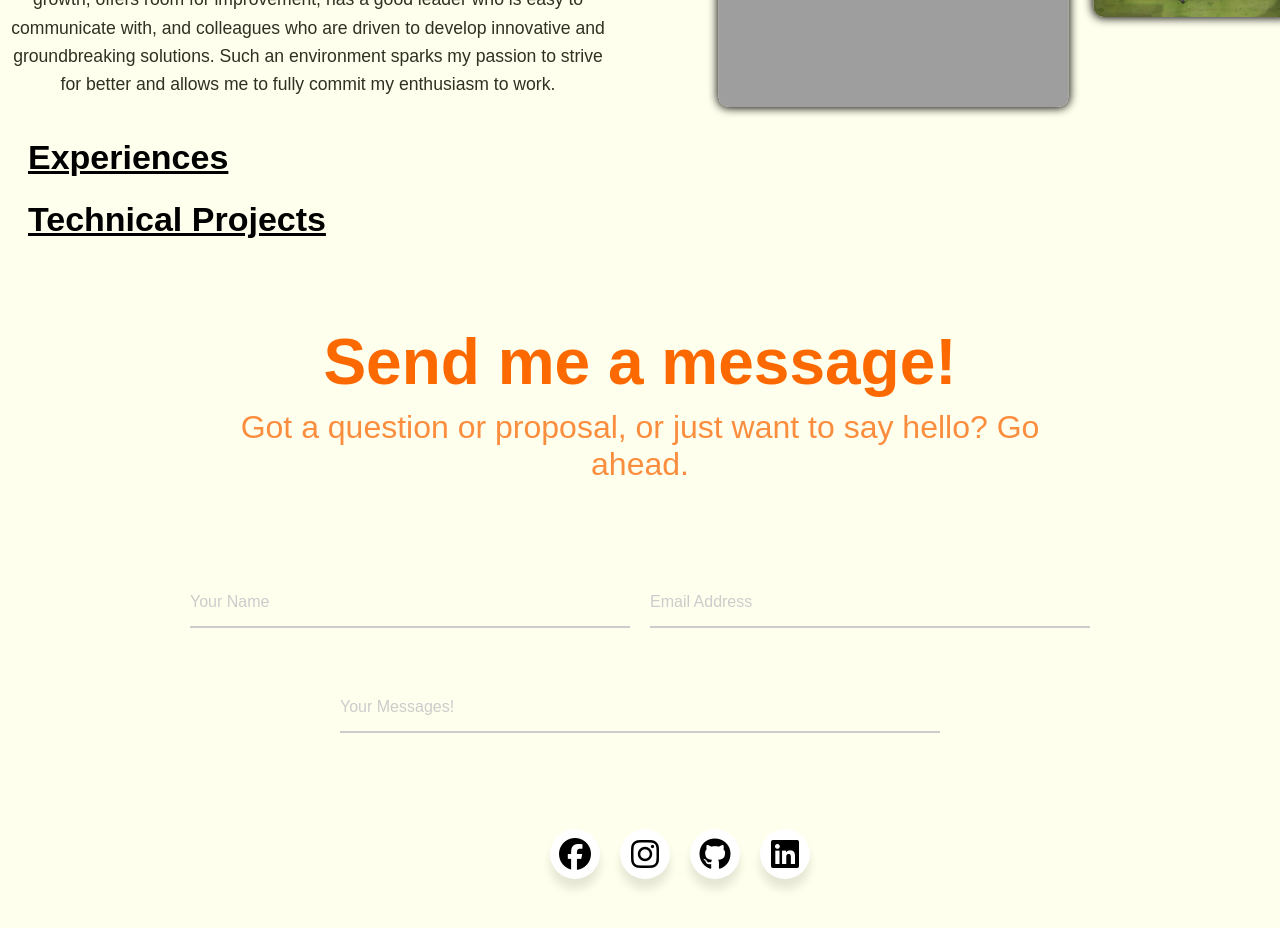
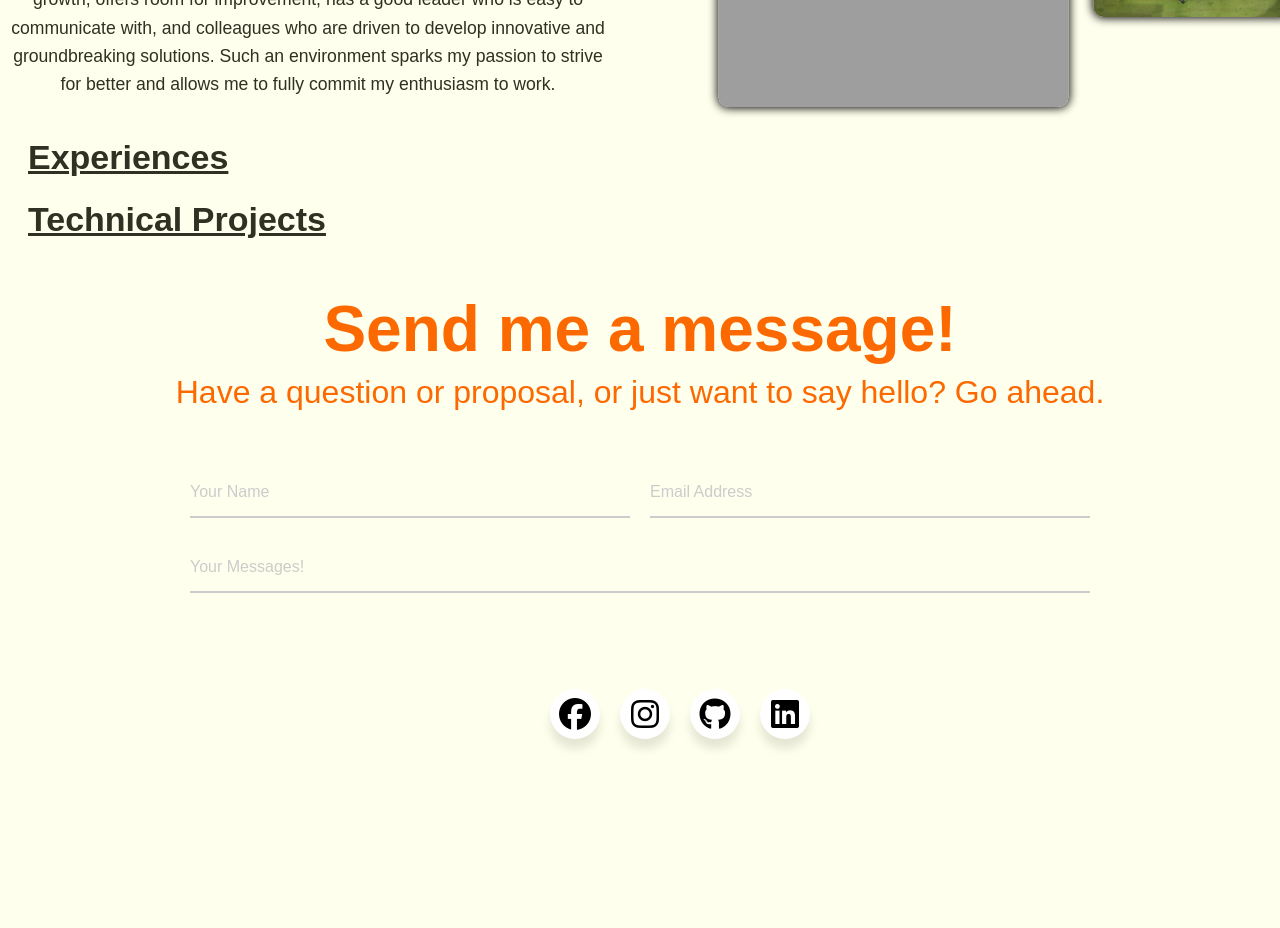
Before and after one commit to JCpennyChen/John-Chen-Portfolio, a React (Vite) app: page / in a window 1280 px wide. Shown: the part 660-1588 px from the top of the page. After the commit the page ends 1483 px from the top, so only its background shows below. Built offline with nearby package versions, Linux system fonts and the light colour scheme; grey boxes are pictures that could not be loaded.

Commit message:
Updated the theme buttons

```diff
--- a/src/components/1-Header-Section/Header.jsx
+++ b/src/components/1-Header-Section/Header.jsx
@@ -8,7 +8,13 @@ import "/Users/johnchen123/John-Chen-Portfolio/src/css/1-header-section/drop-dow
 const Header = () => {
     const [open, setOpen] = useState(false);
     const toggleDropDownMenu = () => setOpen(!open);
-    const lightDarkMode = () => setOpen(!open);
+
+    const [isDarkMode, setDarkMode] = useState(false);
+
+    const lightDarkMode = () => {
+        setDarkMode(!isDarkMode);
+        document.body.classList.toggle("dark-mode", !isDarkMode);
+    };
 
     return (
         <header className="top-header">
@@ -81,10 +87,15 @@ function NavItem({ children, targetId }) {
     );
 }
 
-const ToggleButton = (lightDarkMode) => {
+const ToggleButton = (lightDarkMode, isDarkMode) => {
     return (
         <div class="theme-switch">
-            <input type="checkbox" id="theme-checkbox" />
+            <input
+                type="checkbox"
+                id="theme-checkbox"
+                checked={isDarkMode}
+                onChange={lightDarkMode}
+            />
             <label for="theme-checkbox">
                 <div></div>
                 <span>
@@ -115,7 +126,6 @@ const ToggleButton = (lightDarkMode) => {
                 </span>
             </label>
         </div>
-
     );
 }
 
--- a/src/components/5-Bottom-Contact-Section/BottomContactSection.jsx
+++ b/src/components/5-Bottom-Contact-Section/BottomContactSection.jsx
@@ -8,7 +8,7 @@ function BottomContactSecion() {
             {/* Message Box Section */}
             <div className="message-box">
                 <h2>Send me a message!</h2>
-                <p>Got a question or proposal, or just want to say hello? Go ahead.</p>
+                <p>Have a question or proposal, or just want to say hello? Go ahead.</p>
             </div>
             {/* Top Contact Section */}
             <div className="top-contact-section-container">
--- a/src/css/1-header-section/drop-down-menu.css
+++ b/src/css/1-header-section/drop-down-menu.css
@@ -25,6 +25,11 @@
     transform: rotate(0deg);
     transition: .25s ease-in-out;
 }
+
+body.dark-mode .burger span {
+    background: white;
+}
+
 
 .burger span:nth-of-type(1) {
     top: 0px;
--- a/src/css/1-header-section/header.css
+++ b/src/css/1-header-section/header.css
@@ -1,4 +1,3 @@
-/* Header Section */
 .top-header {
     position: sticky;
     top: 0;
@@ -6,6 +5,9 @@
     padding: 6px 20px;
     border-bottom: 2px solid #ddd;
     z-index: 9999;
+    color: rgb(0, 0, 0);
+    border-radius: 12px;
+    border-bottom: 2px solid rgb(115, 115, 115);
 }
 
 .left-section {
@@ -13,3 +15,8 @@
     align-items: center;
     gap: 10px;
 }
+
+body.dark-mode .top-header {
+    background-color: rgb(48, 48, 35);
+    border-bottom: 2px solid rgb(140, 140, 140);
+}
--- a/src/css/1-header-section/top-right-button-container.css
+++ b/src/css/1-header-section/top-right-button-container.css
@@ -23,7 +23,11 @@
     border-radius: 500px;
     overflow: hidden;
     background: #d5d3828b;
-    color: rgb(255, 255, 255);
+    color: white;
+}
+
+body.dark-mode .nav-item {
+    color: black;
 }
 
 .nav-item span {
@@ -34,6 +38,10 @@
 
 .nav-item:hover span {
     color: black;
+}
+
+body.dark-mode .nav-item:hover span {
+    color: white;
 }
 
 .nav-item::before,
@@ -55,6 +63,10 @@
     transition: transform 0.4s cubic-bezier(0.3, 1, 0.8, 1);
 }
 
+body.dark-mode .nav-item::before {
+    background: white;
+}
+
 .nav-item:hover::before {
     transform: translate3d(100%, 0, 0);
 }
--- a/src/css/2-introduction-section/introduction.css
+++ b/src/css/2-introduction-section/introduction.css
@@ -4,12 +4,24 @@
   align-items: flex-start;
 }
 
+.autobiography {
+  flex: 1;
+  font-size: 1.1rem;
+  line-height: 1.6;
+  color: rgb(48, 48, 35);
+  max-width: 600px;
+  text-align: center;
+}
+
+body.dark-mode .autobiography {
+  color: rgb(255, 255, 237);
+}
+
 .autobiography h1 {
   position: relative;
   margin-left: 50px;
-    color: rgb(48, 48, 35);
-    font-weight: bold!important;
-    letter-spacing: 7px!important;
+  font-weight: bold !important;
+  letter-spacing: 7px !important;
   overflow: hidden;
   border-right: 2px solid rgb(48, 48, 35);
   white-space: nowrap;
@@ -22,6 +34,7 @@
   from {
     width: 0;
   }
+
   to {
     width: 490px;
   }
@@ -31,19 +44,12 @@
   from {
     border-right-color: rgb(48, 48, 35);
   }
+
   to {
     border-right-color: transparent;
   }
 }
 
-.autobiography {
-    flex: 1;
-    font-size: 1.1rem;
-    line-height: 1.6;
-    color: rgb(48, 48, 35);
-    max-width: 600px;
-    text-align: center;
-}
 
 .card-container {
   flex: 1;
--- a/src/css/3-experience-section/experience.css
+++ b/src/css/3-experience-section/experience.css
@@ -1,6 +1,14 @@
+.Experience {
+    margin-left: 20px;
+    text-align: left;
+}
+
 .Experience h1 {
     font-size: 34px;
     text-decoration: underline;
-    text-align: left;
-    margin-left: 20px;
+    color: rgb(48, 48, 35);
 }
+
+body.dark-mode .Experience h1 {
+    color: rgb(255, 255, 237);
+}
--- a/src/css/4-project-section/project.css
+++ b/src/css/4-project-section/project.css
@@ -1,6 +1,14 @@
+.technical-projects {
+    text-align: left;
+    margin-left: 20px;
+}
+
 .technical-projects h1 {
     font-size: 34px;
     text-decoration: underline;
-    text-align: left;
-    margin-left: 20px;
+    color: rgb(48, 48, 35);
 }
+
+body.dark-mode .technical-projects h1 {
+    color: rgb(255, 255, 237);
+}
--- a/src/css/5-bottom-contact-section/bottom-contact-section.css
+++ b/src/css/5-bottom-contact-section/bottom-contact-section.css
@@ -1,21 +1,17 @@
 /* Message Box Styling */
 .message-box {
+    color: #fb6900;
     text-align: center;
-    margin: 20px auto;
-    padding: 10px;
-    max-width: 800px;
 }
 
 .message-box h2 {
     font-size: 64px;
-    color: #fb6900;
-    margin-bottom: 10px;
+    margin-bottom: 8px;
 }
 
 .message-box p {
     font-size: 32px;
-    color: #fb8d3e;
-    margin: 0;
+    margin-top: 0;
 }
 
 /* Generic styling for all text inputs */
@@ -65,7 +61,6 @@
     position: relative;
     margin: 10px auto;
     width: 75%;
-    max-width: 600px;
 }
 
 .top-contact-section-container {
@@ -75,6 +70,7 @@
     align-items: center;
     gap: 20px;
     max-width: 900px;
+    margin-bottom: 20px;
     margin: 0 auto;
 }
 
@@ -83,27 +79,23 @@
     flex-direction: column;
     justify-content: center;
     align-items: center;
-    max-width: 900px;
+    max-width: 1200px;
     margin: 20px auto;
 }
 
 .top-contact-section-container .input-container {
-    margin-top: 80px;
-}
-
-.bottom-contact-section-container .input-container {
     margin-top: 40px;
 }
 
 /* Social Media Links */
 .wrapper {
+    justify-content: center;
     display: inline-flex;
     list-style: none;
     height: 120px;
     width: 100%;
     padding-top: 40px;
     font-family: "Poppins", sans-serif;
-    justify-content: center;
 }
 
 .wrapper .icon {
--- a/src/index.css
+++ b/src/index.css
@@ -1,6 +1,20 @@
 body {
   background-color: rgb(255, 255, 237);
   font-family: 'Dongle', sans-serif;
+}
+
+body.dark-mode {
+  background-color: rgb(48, 48, 35);
+}
+
+body,
+.top-header,
+.NavItem h1,
+.Experience h1,
+.technical-projects h1,
+.burger,
+.autobiography {
+  transition: background-color 0.3s ease, color 0.3s ease;
 }
 
 h1 {
```
Lines whose indentation alone changed are shown as unchanged.
